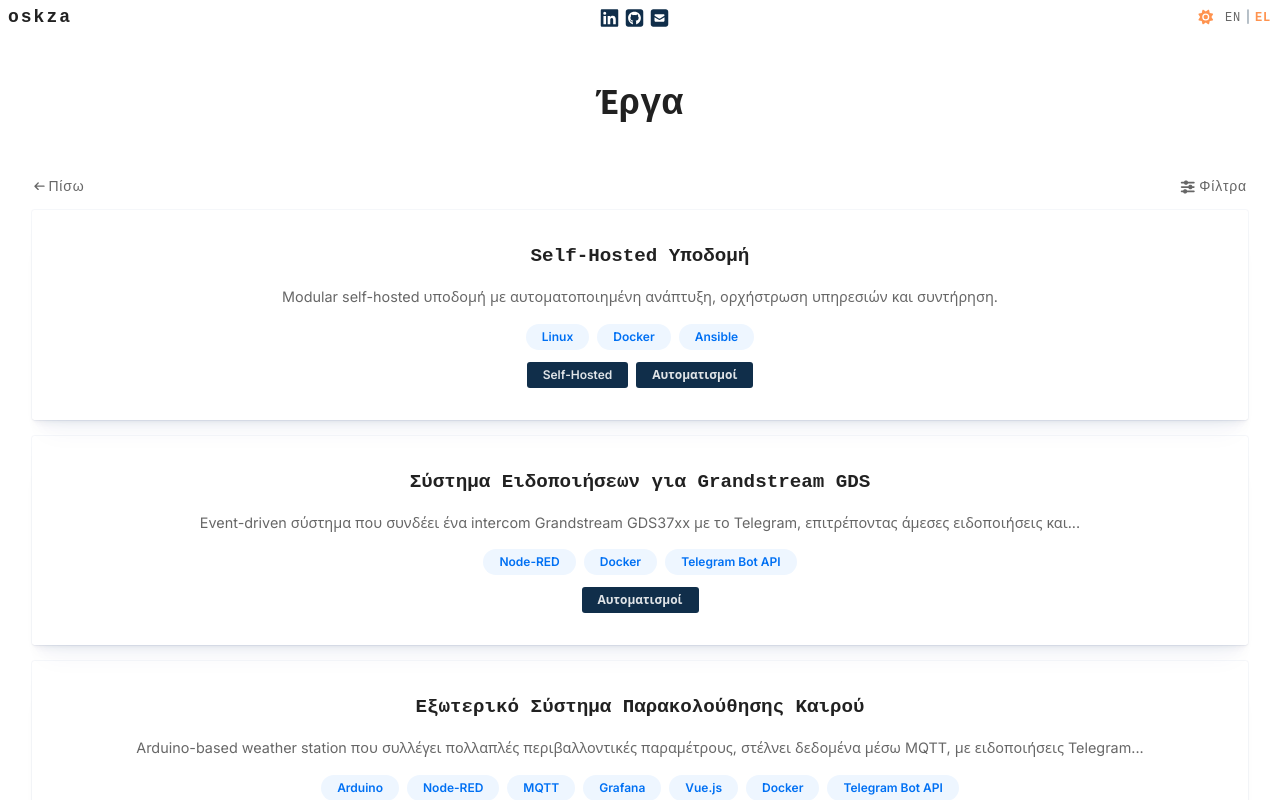
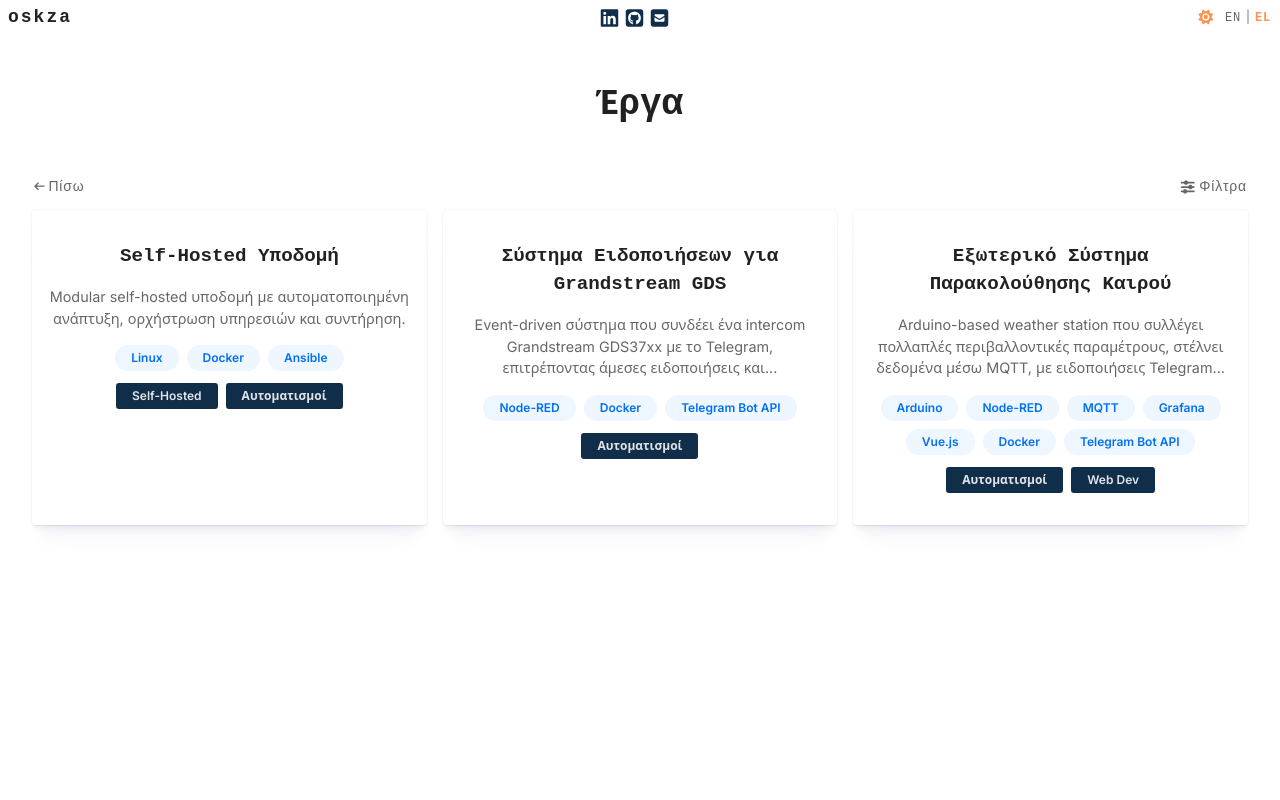
Before and after one commit to oskza/oskza-web, a Vue app: page /projects in a window 1280 px wide. Shown: the top 800 px of the page. Built offline with nearby package versions, Linux system fonts and the light colour scheme; a web font is replaced by a local one.

Commit message:
Edited project/List component's display to grid

```diff
--- a/src/components/project/List.vue
+++ b/src/components/project/List.vue
@@ -14,8 +14,8 @@ const { projects } = defineProps({
 
 <style scoped>
 .project-list {
-  display: flex;
-  flex-direction: column;
+  display: grid;
+  grid-template-columns: repeat(auto-fit, minmax(300px, 1fr));
   gap: var(--spacing-md);
 }
 </style>
```
